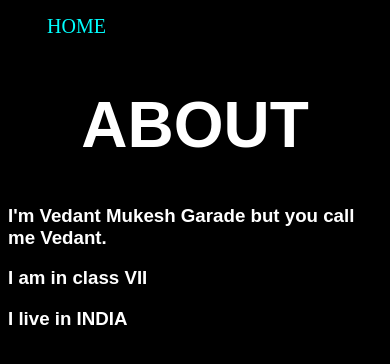
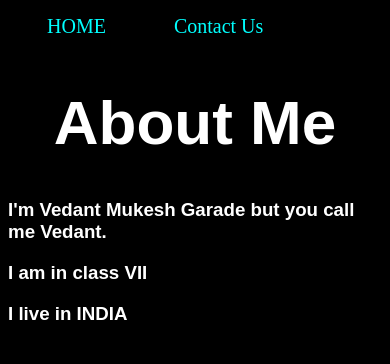
Before and after one commit to Vedant-coderr/portfolio, a plain HTML site: page about.html in a window 390 px wide. Drawn offline with Linux system fonts and the light colour scheme.

Commit message:
Upload Project

```diff
--- a/about.html
+++ b/about.html
@@ -10,8 +10,9 @@
 <body>
     <header class="ant">
         <a href="index.html" class="gat">HOME</a>
+        <a href="contact.html" class="gat-2">Contact Us</a>
     </header>
-    <h1 class="bg">ABOUT</h1>
+    <h1 class="bg">About Me</h1>
     <h3 class="col">I'm Vedant Mukesh Garade but you call me Vedant.</h3>
     <h3 class="col">I am in class VII</h3>
     <h3 class="col">I live in INDIA</h3>
--- a/style/about.css
+++ b/style/about.css
@@ -16,6 +16,13 @@ body {
     margin-left: 2rem;
 }
 
+.gat-2 {
+    margin-right: 4rem;
+    font-size: 20px;
+    color: cyan;
+    text-decoration: none;
+}
+
 .col {
     color: white;
     font-family: arial;
@@ -24,6 +31,6 @@ body {
 .bg {
     color: white;
     font-family: arial;
-    font-size: 64px;
+    font-size: 62px;
     text-align: center;
 }
--- a/style/contact.css
+++ b/style/contact.css
@@ -15,6 +15,13 @@ body {
     margin-left: 2%;
 }
 
+.gat-2 {
+    font-size: 130%;
+    color: cyan;
+    text-decoration: none;
+    margin-left: 8%;
+}
+
 .bg {
     color: white;
     font-family: arial;
```
Also changed, not shown: contact.html (+1 -0 lines), index.html (+1 -1 lines), style/media.css (+10 -1 lines), style/style.css (+7 -0 lines).
